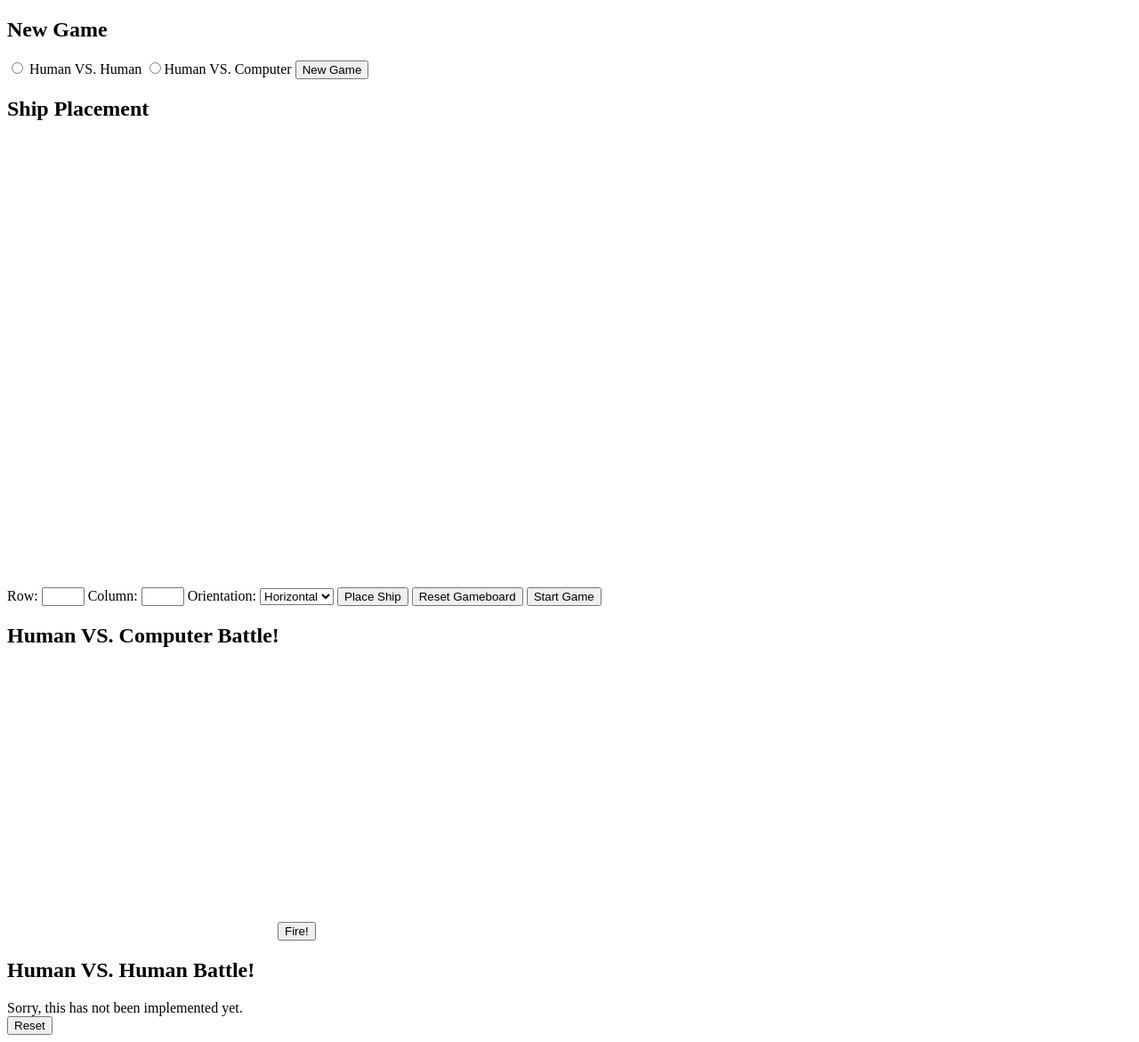
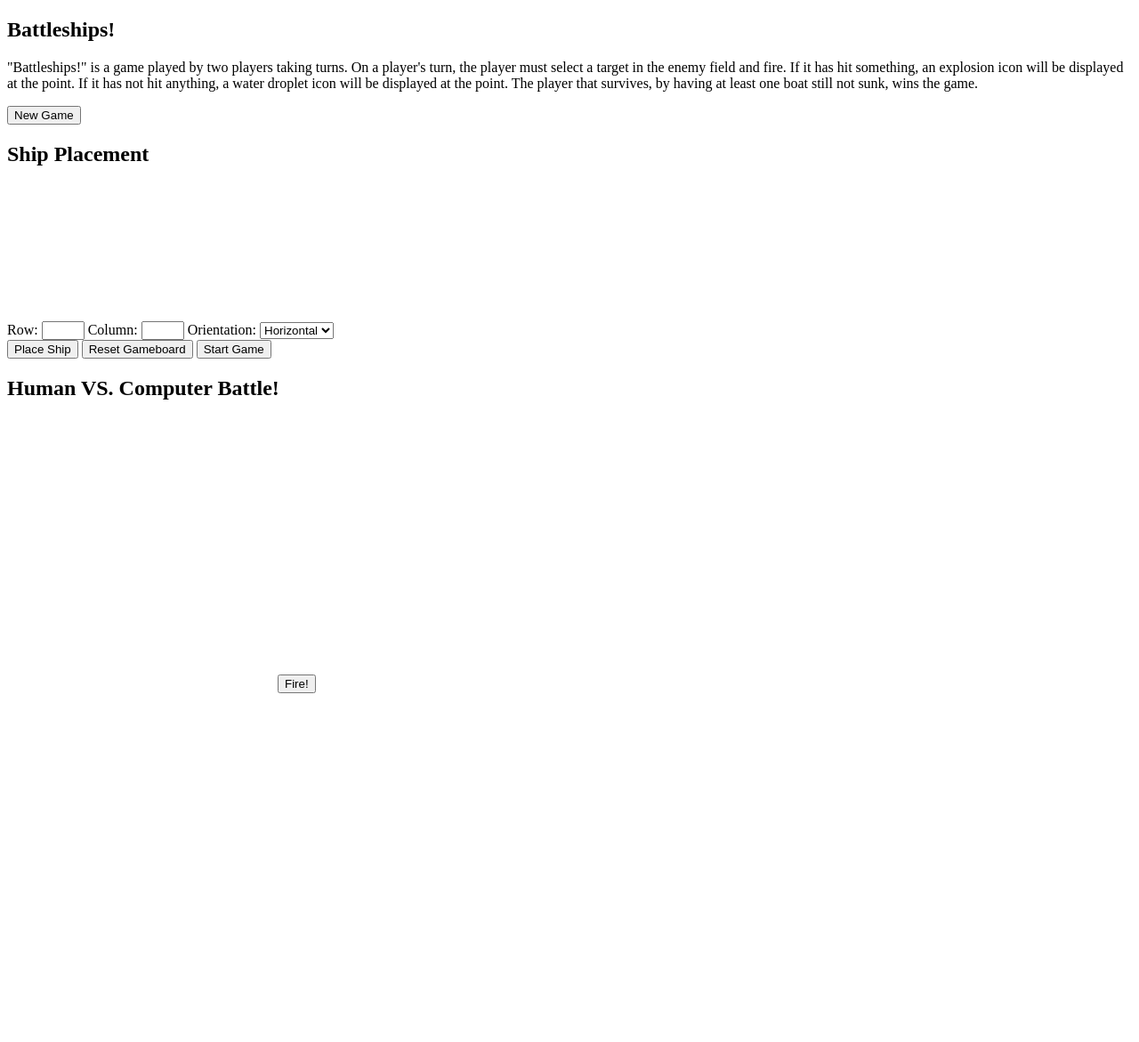
Before and after one commit to gagc056/battleships, a website: page dist/index.html in a window 1280 px wide. Shown: the whole page at 89% size. After the commit the page ends 800 px from the top, so only its background shows below. Drawn offline with Linux system fonts and the light colour scheme.

Commit message:
Simplify development by dropping support for two human players.

```diff
--- a/dist/index.html
+++ b/dist/index.html
@@ -5,24 +5,23 @@
 <head>
   <meta charset="utf-8" />
   <title>Battleships!</title>
+  <link rel="stylesheet" href="index.css" />
 </head>
 
 <body>
   <div id="phase-screens">
     <div id="phase-screen-new-game">
-      <h2>New Game</h2>
-      <label>
-        <input type="radio" id="radio-play-human" name="radio-new-game"> Human VS. Human
-      </label>
-      <label>
-        <input type="radio" id="radio-play-computer" name="radio-new-game">Human VS. Computer
-      </label>
+      <h2>Battleships!</h2>
+      <p>
+      "Battleships!" is a game played by two players taking turns. On a player's turn, the player must select a target in the enemy field and fire. If it has hit something, an explosion icon will be displayed at the point. If it has not hit anything, a water droplet icon will be displayed at the point. The player that survives, by having at least one boat still not sunk, wins the game.
+      </p>
       <button id="button-new-game">New Game</button>
     </div>
     <div id="phase-screen-placement">
       <h2>Ship Placement</h2>
-      <div id="bar-placement-status"></div>
-      <canvas id="canvas-placement" width="500" height="500"></canvas><br/>
+      <div class="status-bar" id="bar-placement-status"></div>
+      <canvas id="canvas-placement"></canvas>
+      <div id="placement-inputs">
         <label>
           Row: <input type="number" min="0" max="9" id="number-ship-row" />
         </label>
@@ -36,26 +35,24 @@
             <option value="VERTICAL">Vertical</option>
           </select>
         </label>
+      </div>
+      <div id="placement-buttons">
         <button id="button-place-ship">Place Ship</button>
         <button id="button-reset-gameboard">Reset Gameboard</button>
         <button id="button-start-game">Start Game</button>
-      <div id="bar-placement-error"></div>
+      </div>
+      <div class="status-bar" id="bar-placement-error"></div>
     </div>
     <div id="phase-screen-play-computer">
       <h2>Human VS. Computer Battle!</h2>
       <div id="status-play-computer"></div>
-      <div>
+      <div id="human-player-board">
         <canvas id="canvas-human-player"></canvas>
       </div>
-      <div>
+      <div id="computer-player-board">
         <canvas id="canvas-computer-player"></canvas>
         <button id="button-launch-fire">Fire!</button>
       </div>
-    </div>
-    <div id="phase-screen-play-human">
-      <h2>Human VS. Human Battle!</h2>
-      <div>Sorry, this has not been implemented yet.</div>
-      <button class="game-reset">Reset</button>
     </div>
   </div>
   <div style="display: none;">
```
Lines whose indentation alone changed are shown as unchanged.
